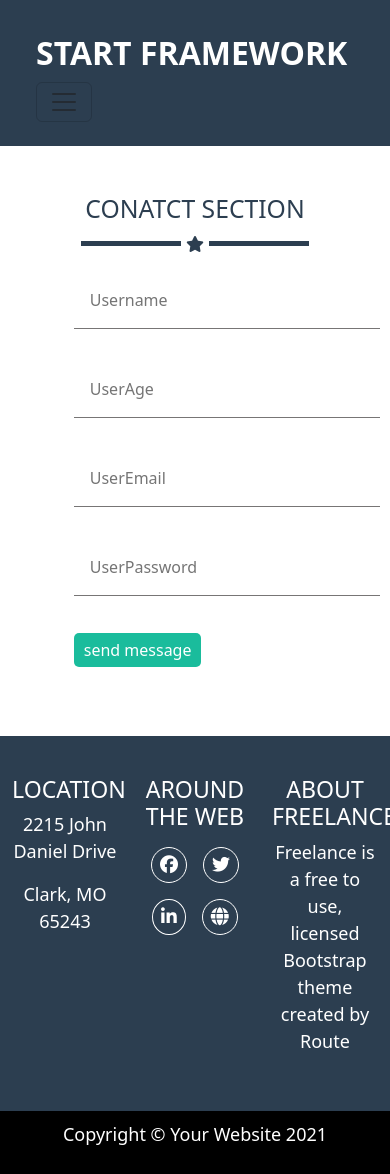
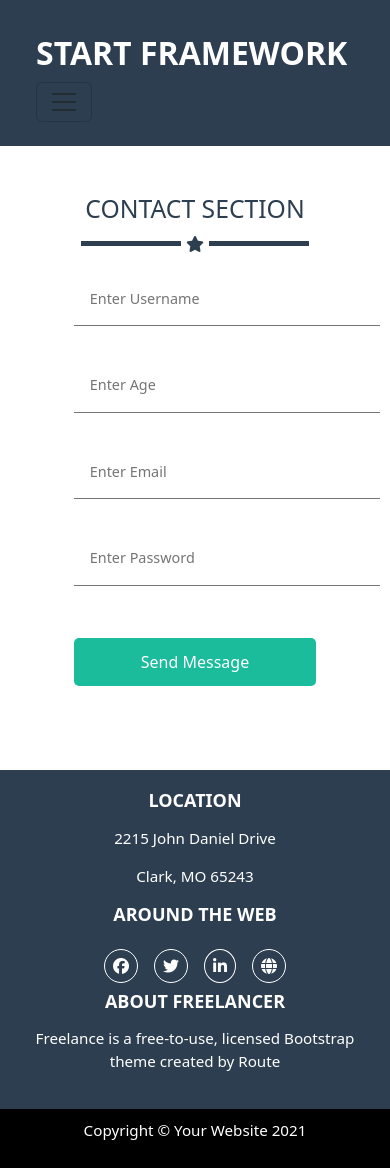
Before and after one commit to HasanMoham/first-project, a React (Vite) app: page /first-project/contact in a window 390 px wide. Built offline with nearby package versions, Linux system fonts and the light colour scheme.

Commit message:
Initial commit after GitHub repository deletion

```diff
--- a/src/Componant/Contact/Contact.jsx
+++ b/src/Componant/Contact/Contact.jsx
@@ -1,39 +1,64 @@
-import React from 'react'
-import style from './Contact.module.scss'
-import Star from '../Star/Star'
+import React from 'react';
+import style from './Contact.module.scss';
+import Star from '../Star/Star';
 
 export default function Contact() {
   return (
-    <>
-    <div className="container py-5 ">
-      <div className={`text-center fw-bolder text-uppercase ${style.text} `}>
-        <h2>conatct section</h2>
-        <Star them='starlinedark'/>
+    <div className="container py-5">
+      <div className={`text-center fw-bolder text-uppercase ${style.text}`}>
+        <h2>Contact Section</h2>
+        <Star them="starlinedark" />
       </div>
-      <div className='w-75 mx-auto'>
 
-                   <div className="">
-                      <input type="text" className={`${style.input} m-3 p-3`} id="user" placeholder="Username" />
+      <div className="w-75 mx-auto">
+        <div className="row">
+          <div className="col-12">
 
+            <input
+              type="text"
+              className={`${style.input} m-3 p-3`}
+              id="user"
+              placeholder="Enter Username"
+            />
+          </div>
 
-                    <input type="number" className={`${style.input } m-3 p-3`} id="user" placeholder="UserAge" />
+          <div className="col-12">
 
+            <input
+              type="number"
+              className={`${style.input} m-3 p-3`}
+              id="userAge"
+              placeholder="Enter Age"
+            />
+          </div>
 
-                    <input type="email" className={`${style.input} m-3 p-3`} id="user" placeholder="UserEmail" />
+          <div className="col-12">
 
+            <input
+              type="email"
+              className={`${style.input} m-3 p-3`}
+              id="userEmail"
+              placeholder="Enter Email"
+            />
+          </div>
 
-                    <input type="password" className={`${style.input} m-3 p-3`} id="user" placeholder="UserPassword" />
+          <div className="col-12">
 
-                    <div className="p-3">
-                    <button className={` text-white ${style.buttom}`}>send message</button>
-                    </div>
+            <input
+              type="password"
+              className={`${style.input} m-3 p-3`}
+              id="userPassword"
+              placeholder="Enter Password"
+            />
+          </div>
 
-                   </div>
-
+          <div className="col-12">
+            <div className="p-3">
+              <button className={`text-white ${style.buttom}`}>Send Message</button>
+            </div>
+          </div>
         </div>
+      </div>
     </div>
-
-
-    </>
-  )
+  );
 }
--- a/src/Componant/Contact/Contact.module.scss
+++ b/src/Componant/Contact/Contact.module.scss
@@ -1,9 +1,9 @@
 @import "../../_variabaled";
 
+.text {
+  color: $main-color;
+}
 
-.text{
-    color:$main-color;
-}
 .input {
   all: unset;
   width: 100%;
@@ -12,13 +12,46 @@
   outline: none;
   padding: 0.5rem 0;
   font-size: 1rem;
+  transition: border-color 0.3s ease;
+
+  &:focus {
+    border-bottom: 2px solid $main-color; // Change the border color on focus
+  }
 }
 
-.buttom{
+.buttom {
   background-color: $secondary-color;
-    padding:5px 10px;
+  padding: 10px 20px;
   border: none;
-    border-radius:5px ;
-    margin: 5px auto;
+  border-radius: 5px;
+  margin: 20px auto;
+  cursor: pointer;
+  font-size: 1rem;
+
+  &:hover {
+    background-color: $main-color; // Hover effect
+  }
+}
+
+@media (max-width: 768px) {
+  .w-75 {
+    width: 100%;
+  }
+
+  .input {
+    font-size: 0.9rem;
+    padding: 0.4rem 0;
+  }
+
+  .buttom {
+    width: 100%;
+    padding: 12px;
+  }
+}
+
+label {
+  font-size: 1rem;
+  font-weight: bold;
+  margin-bottom: 0.5rem;
 
 }
--- a/src/Componant/Footer/Footer.jsx
+++ b/src/Componant/Footer/Footer.jsx
@@ -4,38 +4,34 @@ import style from './Footer.module.scss'
 export default function Footer() {
   return (
     <>
-      <div className={`${style.footer}  container-fluid  `}>
+      <div className={`${style.footer} container-fluid`}>
         <div className="row">
-          <div className="col-4   ">
+          <div className="col-12 col-md-4">
             <h3>LOCATION</h3>
-            <p _ngcontent-bbb-c21="">2215 John Daniel Drive</p>
-            <p _ngcontent-bbb-c21="">Clark, MO 65243</p>
+            <p>2215 John Daniel Drive</p>
+            <p>Clark, MO 65243</p>
           </div>
-          <div className="col-4   ">
-            <div class="">
+          <div className="col-12 col-md-4">
+            <div>
               <h3>AROUND THE WEB</h3>
-              <div class="icons">
-                <i className="fa-brands fa-facebook m-2 rounded-circle p-2 border border-white  "></i>
-                <i class="fa-brands fa-twitter m-2  rounded-circle p-2 border border-white  "></i>
-                <i class="fa-brands fa-linkedin-in m-2  rounded-circle p-2 border border-white  "></i>
-                <i class="fa-solid fa-globe m-2  rounded-circle p-2 border border-white  "></i>
+              <div className="icons">
+                <i className="fa-brands fa-facebook m-2 rounded-circle p-2 border border-white"></i>
+                <i className="fa-brands fa-twitter m-2 rounded-circle p-2 border border-white"></i>
+                <i className="fa-brands fa-linkedin-in m-2 rounded-circle p-2 border border-white"></i>
+                <i className="fa-solid fa-globe m-2 rounded-circle p-2 border border-white"></i>
               </div>
             </div>
           </div>
-          <div className="col-4  text-center">
-            <div _ngcontent-bbb-c21="" class="card-body text-center">
-              <h3 _ngcontent-bbb-c21="">ABOUT FREELANCER</h3>
-              <p _ngcontent-bbb-c21="">
-                {" "}
-                Freelance is a free to use, licensed Bootstrap theme created by
-                Route{" "}
-              </p>
+          <div className="col-12 col-md-4 text-center">
+            <div className="card-body">
+              <h3>ABOUT FREELANCER</h3>
+              <p>Freelance is a free-to-use, licensed Bootstrap theme created by Route</p>
             </div>
           </div>
         </div>
       </div>
 
-      <div className={`${style.copy} `}>
+      <div className={style.copy}>
         <p>Copyright © Your Website 2021</p>
       </div>
     </>
--- a/src/Componant/Footer/Footer.module.scss
+++ b/src/Componant/Footer/Footer.module.scss
@@ -1,24 +1,61 @@
 @import "../../variabaled";
 
 
-.footer{
+.footer {
   background-color: $main-color;
   color: $light-color;
   text-align: center;
   padding: 40px;
-
   font-size: 18px;
 
-    .h{
-        font-size: 32px;
+  h3 {
+    font-size: 24px;
     font-weight: bold;
+    margin-bottom: 15px;
+  }
+
+  .icons {
+    i {
+      font-size: 20px;
+      transition: all 0.3s ease;
+
+    }
   }
 }
 
-.copy{
+.copy {
   background-color: black;
   text-align: center;
   color: white;
   font-size: 18px;
-    padding:10px;
+  padding: 10px;
 }
+
+@media (max-width: 768px) {
+  .footer {
+    padding: 20px;
+  }
+
+  .footer h3 {
+    font-size: 20px;
+  }
+
+  .icons i {
+    font-size: 18px;
+    margin: 5px;
+  }
+}
+
+@media (max-width: 576px) {
+  .footer {
+    font-size: 16px;
+  }
+
+  .footer h3 {
+    font-size: 18px;
+  }
+
+  .copy {
+    font-size: 14px;
+  }
+}
--- a/src/Componant/Home/Home.jsx
+++ b/src/Componant/Home/Home.jsx
@@ -1,19 +1,15 @@
-import React from 'react'
-import styles from './Home.module.scss'
-import persona from '../../assets/avataaars.png'
-import Star from '../Star/Star'
+import React from 'react';
+import styles from './Home.module.scss';
+import persona from '../../assets/avataaars.png';
+import Star from '../Star/Star';
 
-export default function Home () {
+export default function Home() {
   return (
-    <>
-
-      <div className={` h-100 ${styles.container}`}>
-        <img src={persona} className={``} alt="" />
-        <div className=""> <h3>start Framework</h3></div>
-           <Star them='starlinewhite'/>
-           <div className="text-white p-0 m-0"><p className='p-0 m-0'>Graphic Artist - Web Designer - Illustrator</p></div>
-      </div>
-
-    </>
-  )
+    <div className={`d-flex flex-column justify-content-center align-items-center text-white text-center ${styles.homeContainer}`}>
+      <img src={persona} className={styles.avatar} alt="Avatar" />
+      <h3 className="mt-3">Start Framework</h3>
+      <Star them="starlinewhite" />
+      <p className="mt-3">Graphic Artist - Web Designer - Illustrator</p>
+    </div>
+  );
 }
--- a/src/Componant/Home/Home.module.scss
+++ b/src/Componant/Home/Home.module.scss
@@ -1,27 +1,44 @@
-@import "../../_variabaled";
+@import "../../variabaled";
 
-.bgmain{
+.bgmain {
   background-color: $secondary-color;
 }
 
-.container {
+.homeContainer {
   background-color: $secondary-color;
-    height: auto;
+  min-height: 100vh;
   text-align: center;
-    margin: 0;
-    padding: 0;
   color: $light-color;
+  padding: 40px 20px;
+  display: flex;
+  flex-direction: column;
+  justify-content: center;
+  align-items: center;
+}
 
-    img{
-        width: 25%;
+.avatar {
+  width:50%;
+  max-width:500px;
   margin: 10px auto;
 
+  @media (max-width: 576px) {
+    width: 40%;
+  }
 }
 
+h3 {
+  text-transform: uppercase;
+  font-size: 2rem;
 
-    h {
-        text-transform: uppercase;
+  @media (max-width: 576px) {
+    font-size: 1.5rem;
+  }
 }
 
+p {
+  font-size: 1.1rem;
 
+  @media (max-width: 576px) {
+    font-size: 0.95rem;
   }
+}
--- a/src/Componant/NotFound/NotFound.jsx
+++ b/src/Componant/NotFound/NotFound.jsx
@@ -1,7 +1,15 @@
-import React from 'react'
+import React from 'react';
+import { Link } from 'react-router-dom';
+
 
 export default function NotFound() {
   return (
-    <div>NotFound</div>
-  )
+    <div className="d-flex justify-content-center align-items-center min-vh-100 bg-light">
+      <div className="text-center">
+        <h1 className="display-1 text-danger">404</h1>
+        <p className="lead text-muted">Oops! The page you're looking for doesn't exist.</p>
+        <Link to="/first-project/" className="btn btn-primary btn-lg">Go Back Home</Link>
+      </div>
+    </div>
+  );
 }
--- a/src/Componant/PopImg/popimg.module.scss
+++ b/src/Componant/PopImg/popimg.module.scss
@@ -1,23 +1,32 @@
-@import "../../_variabaled";
-
+@import "../../variabaled";
 
 .card {
   position: relative;
   overflow: hidden;
-  border-radius:5px ;
+  border-radius: 5px;
+  cursor: pointer;
+  transition: transform 0.3s ease;
+
+  img {
+    width: 100%;
+    height: auto;
+    display: block;
+  }
+
+  &:hover {
+    transform: scale(1.02);
+
+    .cardicon {
+      opacity: 1;
+    }
+  }
 
   .cardicon {
     position: absolute;
-    top: 0;
-    left: 0;
-    right: 0;
-    bottom: 0;
-
+    inset: 0; // shorthand for top, right, bottom, left: 0;
     font-size: 62px;
     color: white;
-    background-color:  rgba($secondary-color, 0.8);;
-    width: 100%;
-    height: 100%;
+    background-color: rgba($secondary-color, 0.8);
     display: flex;
     align-items: center;
     justify-content: center;
@@ -25,11 +34,8 @@
     transition: opacity 0.3s ease;
     pointer-events: none;
 
-  }
-
-  &:hover {
-    .cardicon {
-      opacity: 1;
+    @media (max-width: 576px) {
+      font-size: 36px;
     }
   }
 }
--- a/src/Componant/Protofolio/Protofolio.jsx
+++ b/src/Componant/Protofolio/Protofolio.jsx
@@ -7,23 +7,22 @@ import Popimg from '../PopImg/Popimg'
 import Star from '../Star/Star'
 
 export default function Protofolio() {
-  const imges=[ img1,img2 ,img3 ,img1,img2 ,img3]
+  const imges = [img1, img2, img3, img1, img2, img3]
   return (
     <>
-    <div className="container my-2 ">
-      <div className="text-center"><h3 className='h1 fw-bold text-capitalize  '>portfolio component</h3> <Star them='starlinedark'/>
+      <div className="container my-2">
+        <div className="text-center">
+          <h3 className='h1 fw-bold text-capitalize'>Portfolio Component</h3>
+          <Star them='starlinedark'/>
         </div>
         <div className="row g-4">
           {imges.map((img, index) => (
-    <div className="col-lg-4 col-md-6 col-12" key={index}>
+            <div className="col-lg-4 col-md-6 col-sm-12" key={index}>
               <Popimg img={img} />
             </div>
           ))}
         </div>
-
       </div>
-
-
     </>
   )
 }
```
Also changed, not shown: src/Componant/Navbar/Navbar.jsx (+11 -25 lines), src/Componant/PopImg/Popimg.jsx (+27 -15 lines). Lines whose indentation alone changed are shown as unchanged.
